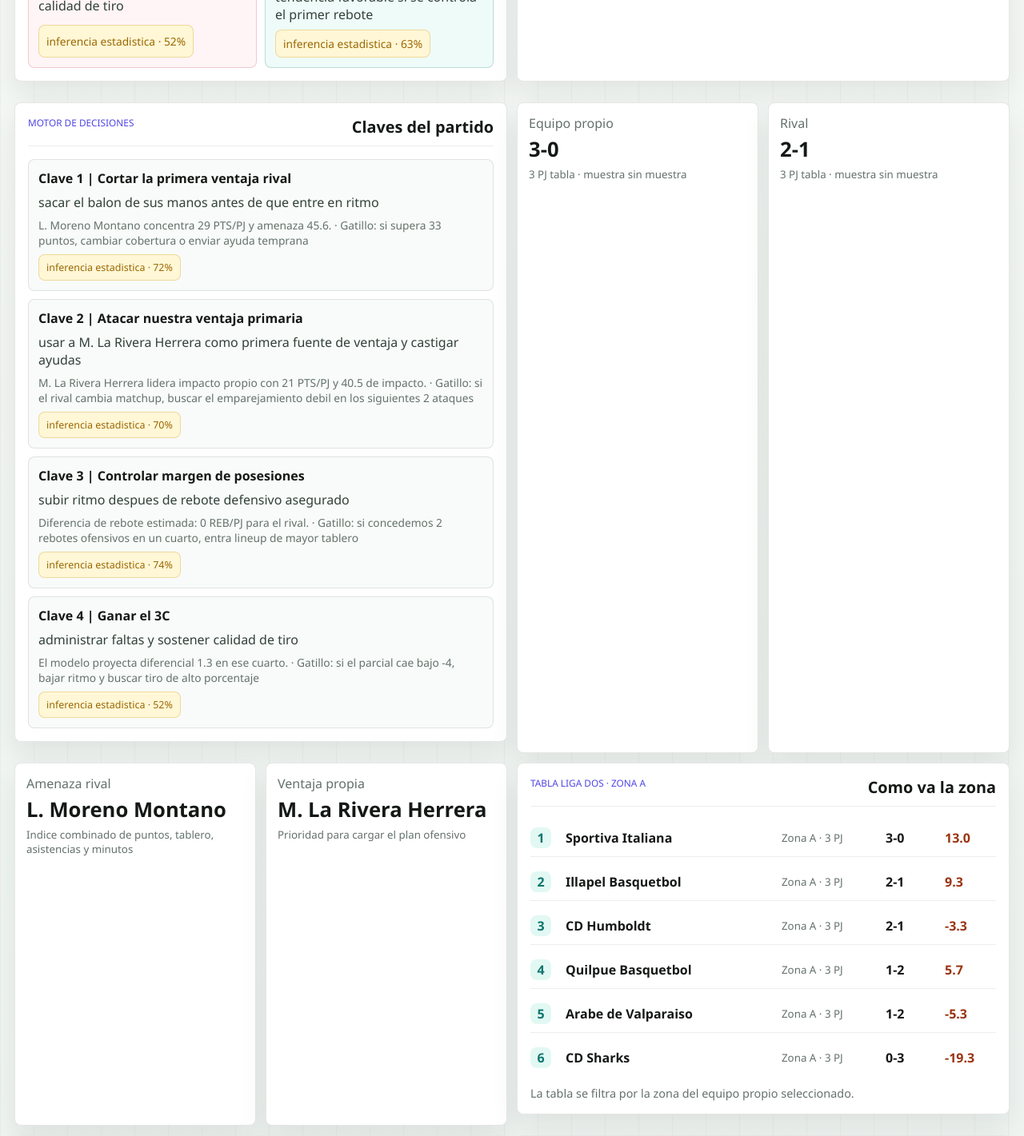
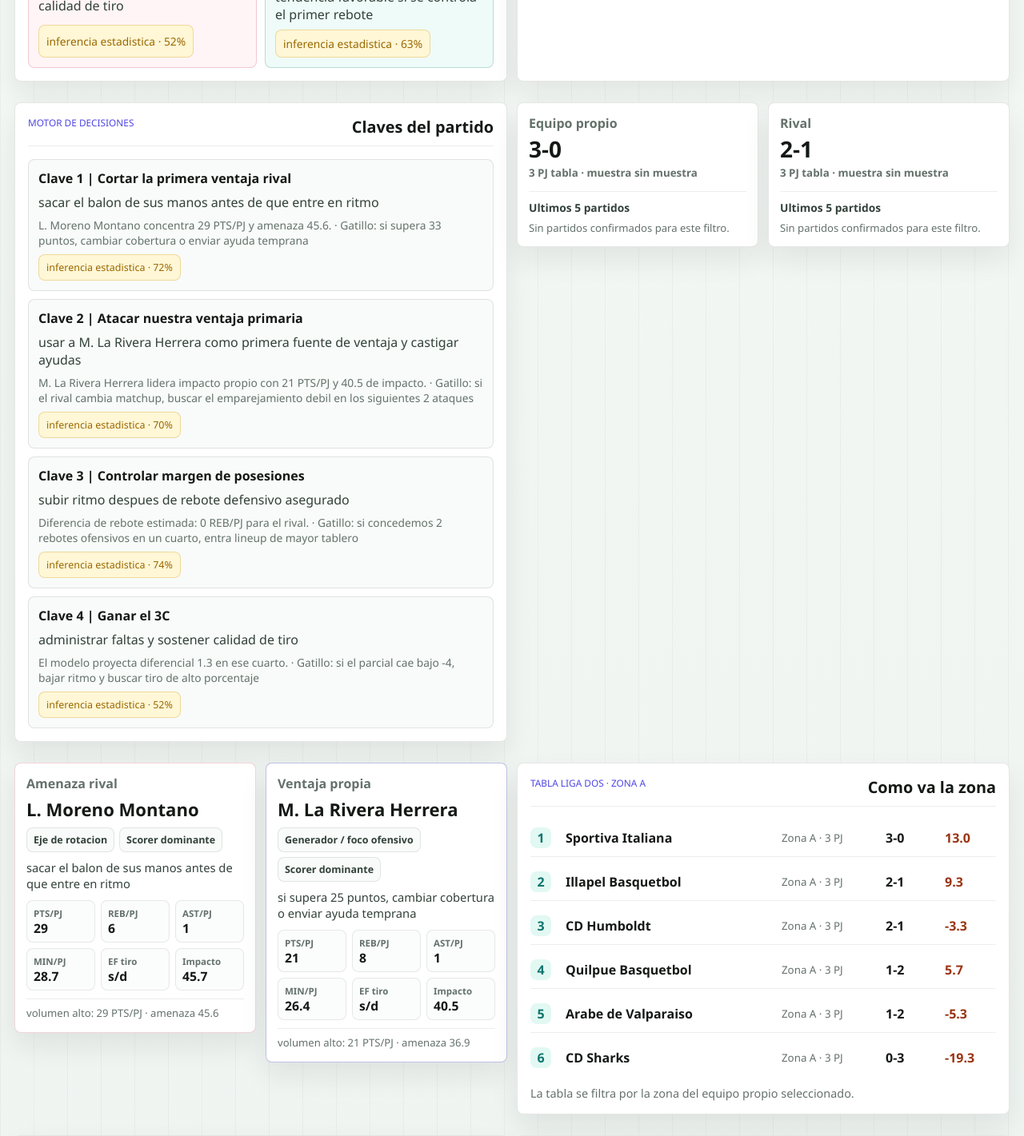
Before and after one commit to martin15jerezh-bit/cancha-predictiva, a Next.js app: page / in a window 1280 px wide. Shown: the part 1140-2561 px from the top of the page at 80% size. Built offline with nearby package versions, Linux system fonts and the light colour scheme.

Commit message:
Agrega resultados recientes bajo record de equipos

```diff
--- a/app/globals.css
+++ b/app/globals.css
@@ -1372,6 +1372,201 @@ input {
   color: #151916;
 }
 
+.record-card {
+  display: grid;
+  align-self: start;
+  gap: 7px;
+  min-height: 0;
+  padding: 14px;
+  border: 1px solid rgba(22, 31, 27, 0.11);
+  border-radius: 8px;
+  background: #ffffff;
+  box-shadow: 0 16px 34px rgba(20, 31, 27, 0.08);
+}
+
+.record-card > span,
+.record-card > small {
+  color: #64716b;
+}
+
+.record-card > span {
+  font-weight: 760;
+}
+
+.record-card > strong {
+  color: #151916;
+  font-size: 1.75rem;
+  line-height: 1;
+}
+
+.record-card > small {
+  font-weight: 720;
+}
+
+.recent-games {
+  display: grid;
+  gap: 7px;
+  margin-top: 7px;
+  padding-top: 10px;
+  border-top: 1px solid rgba(22, 31, 27, 0.08);
+}
+
+.recent-games > b {
+  color: #33413a;
+  font-size: 0.86rem;
+}
+
+.recent-game-row {
+  display: grid;
+  grid-template-columns: 26px 58px minmax(0, 1fr) auto;
+  align-items: center;
+  gap: 8px;
+  min-height: 28px;
+  color: #202722;
+}
+
+.result-badge {
+  display: inline-grid;
+  width: 24px;
+  height: 24px;
+  place-items: center;
+  border-radius: 6px;
+  font-style: normal;
+  font-size: 0.75rem;
+  font-weight: 900;
+}
+
+.result-badge.win {
+  color: #0f766e;
+  background: #dff7f1;
+}
+
+.result-badge.loss {
+  color: #be123c;
+  background: #fff1f2;
+}
+
+.recent-game-row strong {
+  color: #151916;
+  font-size: 0.92rem;
+}
+
+.recent-game-row em {
+  min-width: 0;
+  overflow: hidden;
+  color: #33413a;
+  font-style: normal;
+  font-weight: 740;
+  text-overflow: ellipsis;
+  white-space: nowrap;
+}
+
+.recent-game-row small,
+.empty-recent-games {
+  color: #64716b;
+  font-size: 0.82rem;
+}
+
+.empty-recent-games {
+  margin: 0;
+}
+
+.player-impact-card {
+  display: grid;
+  align-self: start;
+  gap: 10px;
+  min-height: 0;
+  padding: 14px;
+  border: 1px solid rgba(22, 31, 27, 0.11);
+  border-radius: 8px;
+  background: #ffffff;
+  box-shadow: 0 16px 34px rgba(20, 31, 27, 0.08);
+}
+
+.player-impact-card.threat {
+  border-color: rgba(190, 18, 60, 0.18);
+}
+
+.player-impact-card.advantage {
+  border-color: color-mix(in srgb, var(--team-primary, #0f766e) 24%, rgba(22, 31, 27, 0.1));
+}
+
+.player-impact-card > span,
+.impact-reason {
+  color: #64716b;
+}
+
+.player-impact-card > span {
+  font-weight: 760;
+}
+
+.player-impact-card h4 {
+  margin: 0;
+  color: #151916;
+  font-size: 1.38rem;
+  line-height: 1.08;
+  overflow-wrap: anywhere;
+}
+
+.player-role-strip {
+  display: flex;
+  flex-wrap: wrap;
+  gap: 6px;
+}
+
+.player-role-strip span {
+  border: 1px solid rgba(22, 31, 27, 0.1);
+  border-radius: 8px;
+  padding: 6px 8px;
+  color: #33413a;
+  background: #f8fbf9;
+  font-size: 0.78rem;
+  font-weight: 780;
+}
+
+.player-impact-card p {
+  margin: 0;
+  color: #33413a;
+  font-size: 0.92rem;
+  line-height: 1.35;
+}
+
+.player-stat-grid {
+  display: grid;
+  grid-template-columns: repeat(3, minmax(0, 1fr));
+  gap: 7px;
+}
+
+.player-stat-grid div {
+  display: grid;
+  gap: 3px;
+  min-width: 0;
+  border: 1px solid rgba(22, 31, 27, 0.09);
+  border-radius: 8px;
+  padding: 8px;
+  background: #fbfdfc;
+}
+
+.player-stat-grid small {
+  color: #64716b;
+  font-size: 0.72rem;
+  font-weight: 780;
+}
+
+.player-stat-grid strong {
+  color: #151916;
+  font-size: 0.98rem;
+  line-height: 1.1;
+  overflow-wrap: anywhere;
+}
+
+.impact-reason {
+  border-top: 1px solid rgba(22, 31, 27, 0.08);
+  padding-top: 9px;
+  font-size: 0.82rem;
+  line-height: 1.35;
+}
+
 .signal-row {
   padding: 10px 0;
   border-bottom-color: rgba(22, 31, 27, 0.09);
@@ -1439,6 +1634,8 @@ input {
 
 .download-tile:hover,
 .presentation-map article:hover,
+.record-card:hover,
+.player-impact-card:hover,
 .metric-tile:hover {
   border-color: rgba(15, 118, 110, 0.3);
   box-shadow: 0 18px 34px rgba(15, 118, 110, 0.1);
--- a/components/ScoutingPlatform.tsx
+++ b/components/ScoutingPlatform.tsx
@@ -119,6 +119,91 @@ function MetricTile({ label, value, caption }: { label: string; value: string; c
       <span>{label}</span>
       <strong>{value}</strong>
       <small>{caption}</small>
+    </article>
+  );
+}
+
+function TeamRecordCard({
+  label,
+  scout,
+  sampleSize
+}: {
+  label: string;
+  scout: MatchupScout["ownTeam"];
+  sampleSize: number;
+}) {
+  return (
+    <article className="record-card">
+      <span>{label}</span>
+      <strong>{scout.recentRecord}</strong>
+      <small>{scout.team.gamesPlayed} PJ tabla · muestra {scout.sampleRecord}</small>
+      <div className="recent-games">
+        <b>Ultimos {sampleSize} partidos</b>
+        {scout.recentGames.length > 0 ? (
+          scout.recentGames.map((game) => (
+            <div className="recent-game-row" key={`${scout.team.teamId}-${game.date}-${game.opponent}`}>
+              <i className={`result-badge ${game.result === "G" ? "win" : "loss"}`}>{game.result}</i>
+              <strong>{game.score}</strong>
+              <em>{game.venue === "Local" ? "vs" : "@"} {game.opponent}</em>
+              <small>{game.venue}</small>
+            </div>
+          ))
+        ) : (
+          <p className="empty-recent-games">Sin partidos confirmados para este filtro.</p>
+        )}
+      </div>
+    </article>
+  );
+}
+
+function PlayerImpactCard({
+  label,
+  player,
+  tone
+}: {
+  label: string;
+  player?: MatchupScout["ownPlayers"][number];
+  tone: "threat" | "advantage";
+}) {
+  if (!player) {
+    return (
+      <article className={`player-impact-card ${tone}`}>
+        <span>{label}</span>
+        <h4>Sin muestra individual</h4>
+        <p>Faltan estadisticas oficiales suficientes para priorizar un jugador.</p>
+      </article>
+    );
+  }
+
+  const stats = [
+    ["PTS/PJ", player.points],
+    ["REB/PJ", player.rebounds],
+    ["AST/PJ", player.assists],
+    ["MIN/PJ", player.minutes],
+    ["EF tiro", player.shootingEfficiency ?? "s/d"],
+    ["Impacto", player.recentImpactIndex]
+  ];
+
+  return (
+    <article className={`player-impact-card ${tone}`}>
+      <span>{label}</span>
+      <h4>{player.name}</h4>
+      <div className="player-role-strip">
+        <span>{player.role}</span>
+        <span>{player.playerType}</span>
+      </div>
+      <p>{tone === "threat" ? player.defensiveKey : player.decisionTrigger}</p>
+      <div className="player-stat-grid">
+        {stats.map(([statLabel, statValue]) => (
+          <div key={statLabel}>
+            <small>{statLabel}</small>
+            <strong>{statValue}</strong>
+          </div>
+        ))}
+      </div>
+      <small className="impact-reason">
+        {player.strength} · amenaza {player.threatIndex}
+      </small>
     </article>
   );
 }
@@ -620,8 +705,8 @@ export function ScoutingPlatform() {
   const uploadedGames = competitionGames.filter((game) => isUploadedGame(game.gameId, game.notes));
   const pendingGames = competitionGames.filter((game) => !isUploadedGame(game.gameId, game.notes));
   const playerRows = isPlayerView ? model.rivalPlayers.slice(0, 4) : model.rivalPlayers.slice(0, 10);
-  const ownTop = model.ownPlayers[0]?.name ?? "Sin muestra";
-  const rivalTop = model.rivalPlayers[0]?.name ?? "Sin muestra";
+  const ownLead = model.ownPlayers[0];
+  const rivalThreat = model.rivalPlayers[0];
 
   return (
     <main className="premium-shell" style={teamThemeFor(model.ownTeam.team.name)}>
@@ -758,10 +843,10 @@ export function ScoutingPlatform() {
               </div>
             </section>
           ) : null}
-          <MetricTile label="Equipo propio" value={model.ownTeam.recentRecord} caption={`${model.ownTeam.team.gamesPlayed} PJ tabla · muestra ${model.ownTeam.sampleRecord}`} />
-          <MetricTile label="Rival" value={model.rivalTeam.recentRecord} caption={`${model.rivalTeam.team.gamesPlayed} PJ tabla · muestra ${model.rivalTeam.sampleRecord}`} />
-          <MetricTile label="Amenaza rival" value={rivalTop} caption="Indice combinado de puntos, tablero, asistencias y minutos" />
-          <MetricTile label="Ventaja propia" value={ownTop} caption="Prioridad para cargar el plan ofensivo" />
+          <TeamRecordCard label="Equipo propio" scout={model.ownTeam} sampleSize={scoutingFilters.sampleSize} />
+          <TeamRecordCard label="Rival" scout={model.rivalTeam} sampleSize={scoutingFilters.sampleSize} />
+          <PlayerImpactCard label="Amenaza rival" player={rivalThreat} tone="threat" />
+          <PlayerImpactCard label="Ventaja propia" player={ownLead} tone="advantage" />
           <section className="module-panel standings-panel">
             <div className="module-heading">
               <p className="eyebrow">Tabla Liga DOS · {selectedZone}</p>
--- a/lib/scouting.ts
+++ b/lib/scouting.ts
@@ -136,10 +136,19 @@ export type QuarterScout = {
   confidence: number;
 };
 
+export type RecentGameScout = {
+  result: "G" | "P";
+  score: string;
+  opponent: string;
+  venue: "Local" | "Visita";
+  date: string;
+};
+
 export type TeamScout = {
   team: TeamRow;
   recentRecord: string;
   sampleRecord: string;
+  recentGames: RecentGameScout[];
   localitySplit: string;
   offenseTrend: string;
   defenseTrend: string;
@@ -283,6 +292,20 @@ function getFilteredTeamForm(games: GameRow[], teamName: string, filters: Scouti
     averageFor,
     averageAgainst,
     games: recentGames
+  };
+}
+
+function buildRecentGameScout(game: GameRow, teamName: string): RecentGameScout {
+  const isHome = areSameTeam(game.homeTeam, teamName);
+  const teamScore = parseNumber(isHome ? game.homeScore : game.awayScore);
+  const opponentScore = parseNumber(isHome ? game.awayScore : game.homeScore);
+
+  return {
+    result: teamScore > opponentScore ? "G" : "P",
+    score: `${Math.round(teamScore)}-${Math.round(opponentScore)}`,
+    opponent: isHome ? game.awayTeam : game.homeTeam,
+    venue: isHome ? "Local" : "Visita",
+    date: game.date
   };
 }
 
@@ -430,6 +453,7 @@ function buildTeamScout(team: TeamRow, games: GameRow[], filters: ScoutingFilter
     team,
     recentRecord: `${team.wins}-${team.losses}`,
     sampleRecord: recent.length > 0 ? form.record : "sin muestra",
+    recentGames: recent.map((game) => buildRecentGameScout(game, team.name)),
     localitySplit: `${team.gamesPlayed} PJ tabla | muestra ${form.record}: ${homeGames} local / ${awayGames} visita`,
     offenseTrend:
       form.averageFor >= 82
```
